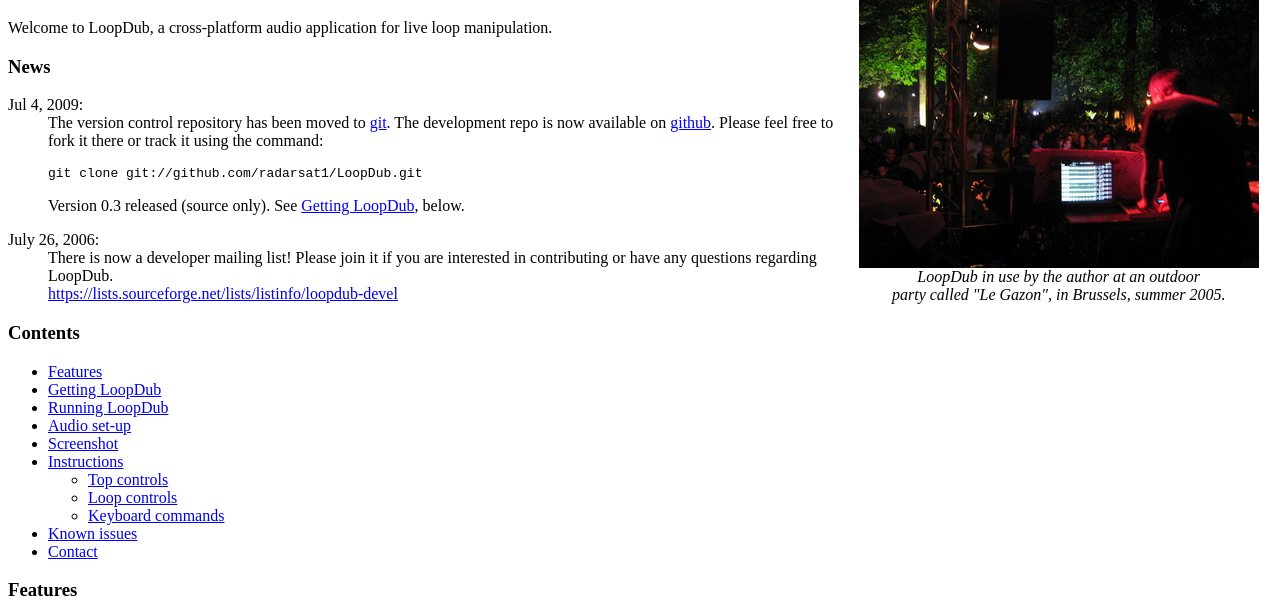
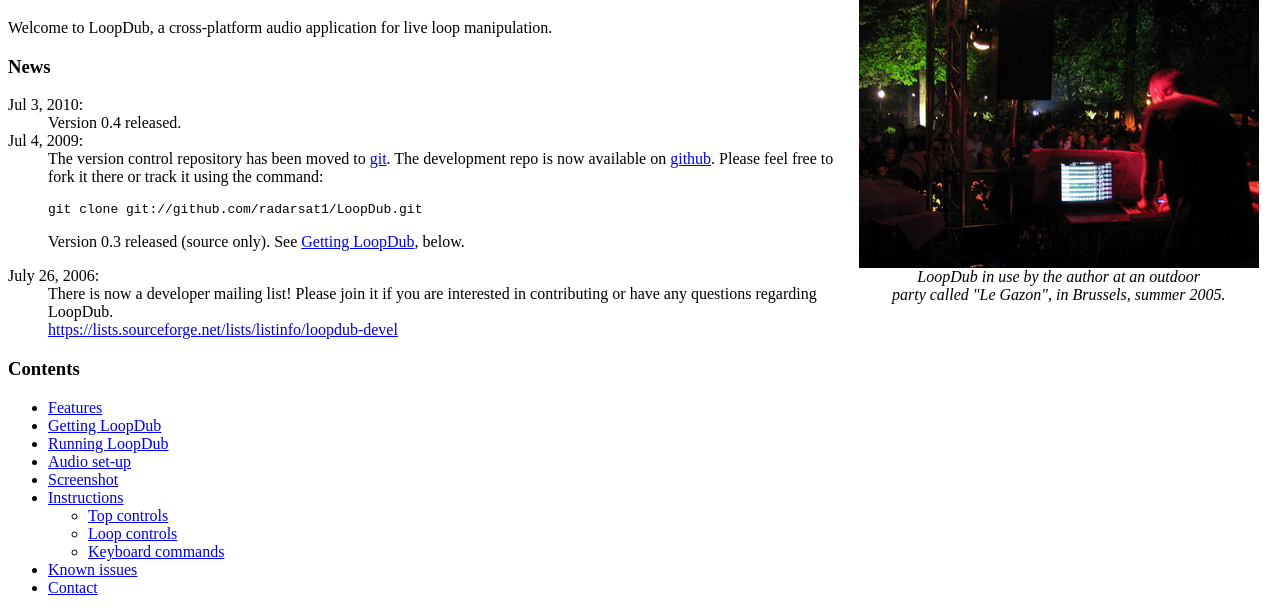
Before and after one commit to radarsat1/LoopDub, a plain HTML site: page docs/index.html in a window 1280 px wide. Shown: the part 117-727 px from the top of the page. Drawn offline with Linux system fonts and the light colour scheme.

Commit message:
Add 0.4 news item to web site.

```diff
--- a/docs/index.html
+++ b/docs/index.html
@@ -17,6 +17,7 @@
 <h3>News</h3>
 
 <dl>
+<dt>Jul 3, 2010:</td> <dd>Version 0.4 released.</dd>
 <dt>Jul 4, 2009:</dt> <dd>The version control repository has
 been moved to <a href="http://git.or.cz/">git</a>.  The development
 repo is now available on
```
